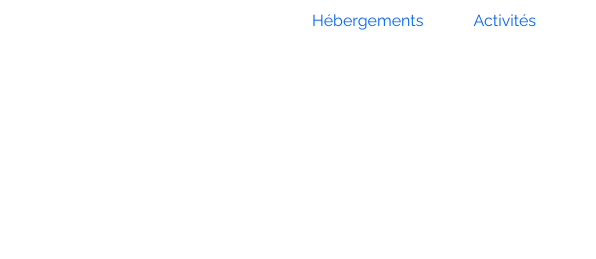
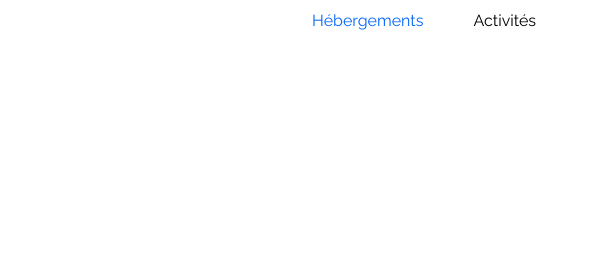
Before and after one commit to MTLP2/Oppenclassroom, a plain HTML site: page booki-starter-code-master/index.html in a window 1280 px wide. Shown: the top 259 px of the page, 684-1280 px from the left. Drawn offline with Linux system fonts and the light colour scheme.

Commit message:
difference couleur catégorie

```diff
--- a/booki-starter-code-master/css/style.css
+++ b/booki-starter-code-master/css/style.css
@@ -398,6 +398,10 @@ nav .logo{
     gap: 30px;
 }
 
+.itemCategorie:nth-child(2){
+    color: black;
+}
+
 .itemCategorie{
     padding: 10px;
     border-top: 1px solid white;
```
